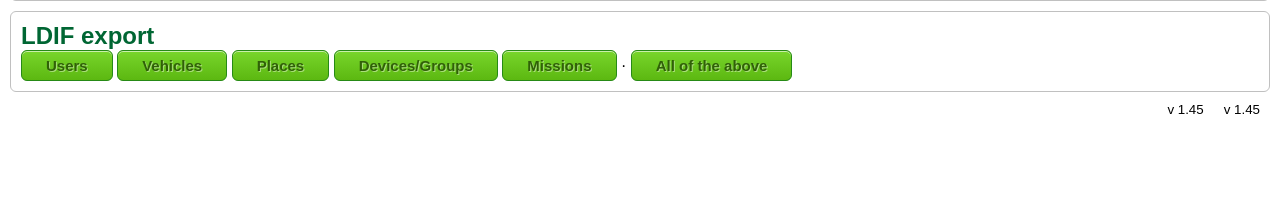
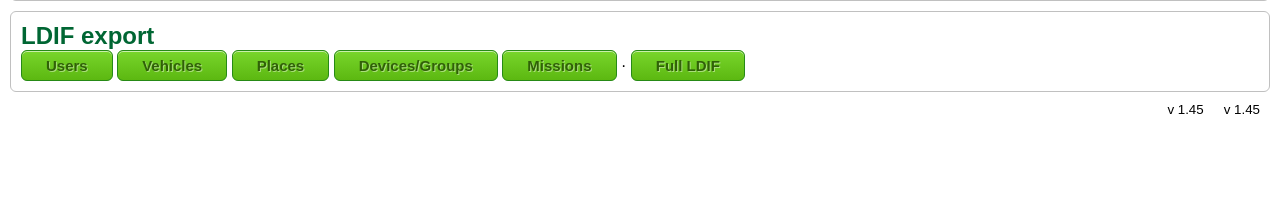
Before and after one commit to WFP-Dubai/exceltoldap, a Django app: template exceltoldap/templates/list_documents.html in a window 1280 px wide. Shown: the part 117-340 px from the top of the page. Run offline with Django 3.2, Linux system fonts and the light colour scheme; the template is opened without the code that fills it: values that come from a table or form of the project are taken from there, others are empty; parts of the project's set-up code (start-up, migrations or seed data) failed here and were passed over.

Commit message:
Fix Lable

```diff
--- a/exceltoldap/templates/list_documents.html
+++ b/exceltoldap/templates/list_documents.html
@@ -92,7 +92,7 @@
             <a href="devices/" >Devices/Groups</a>
             <a href="missions/" >Missions</a>
             &middot;
-			<a href="../all/">All of the above</a>
+			<a href="../all/">Full LDIF</a>
 	</div>
 	<small>v 1.45</small>
 <small>v 1.45</small>
```
